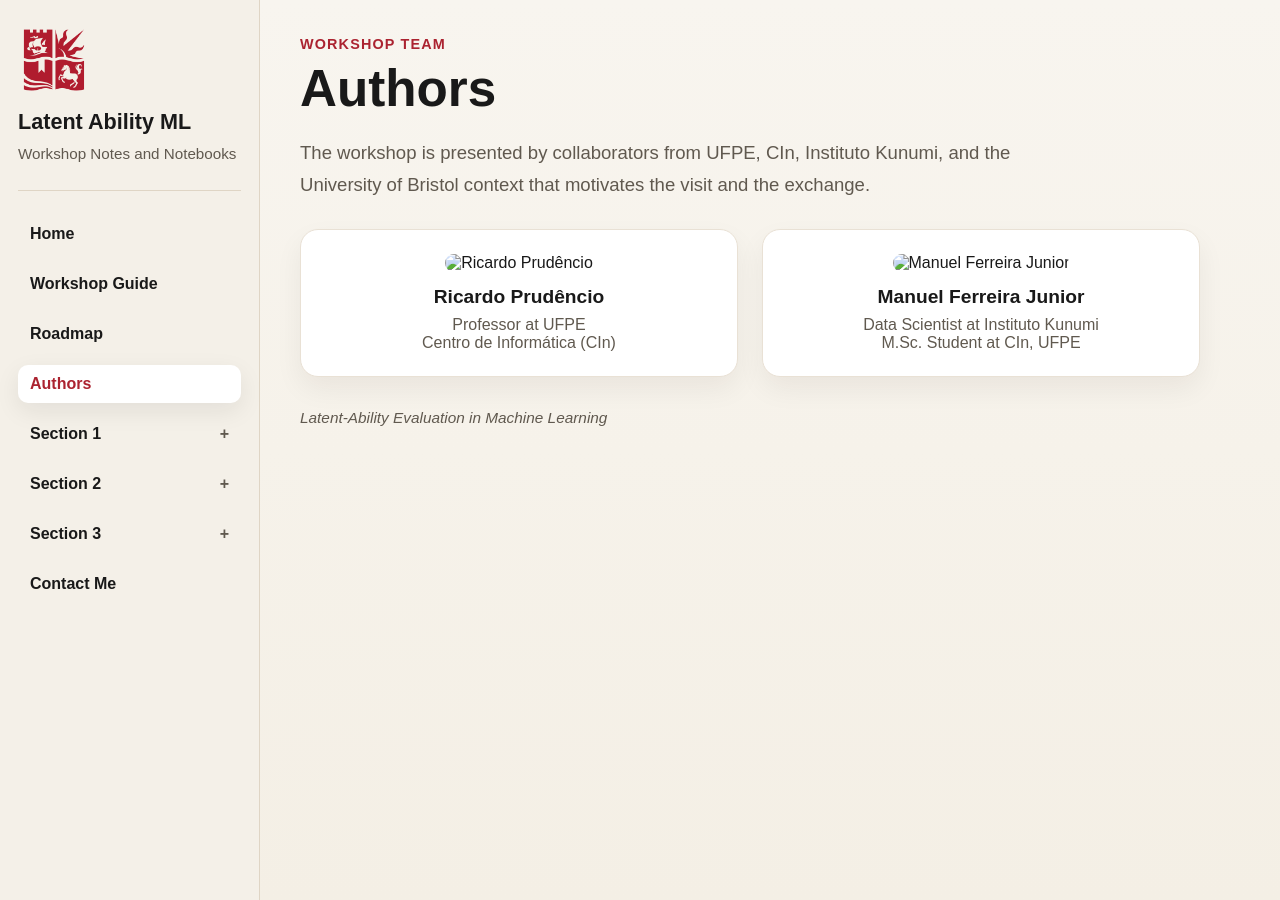
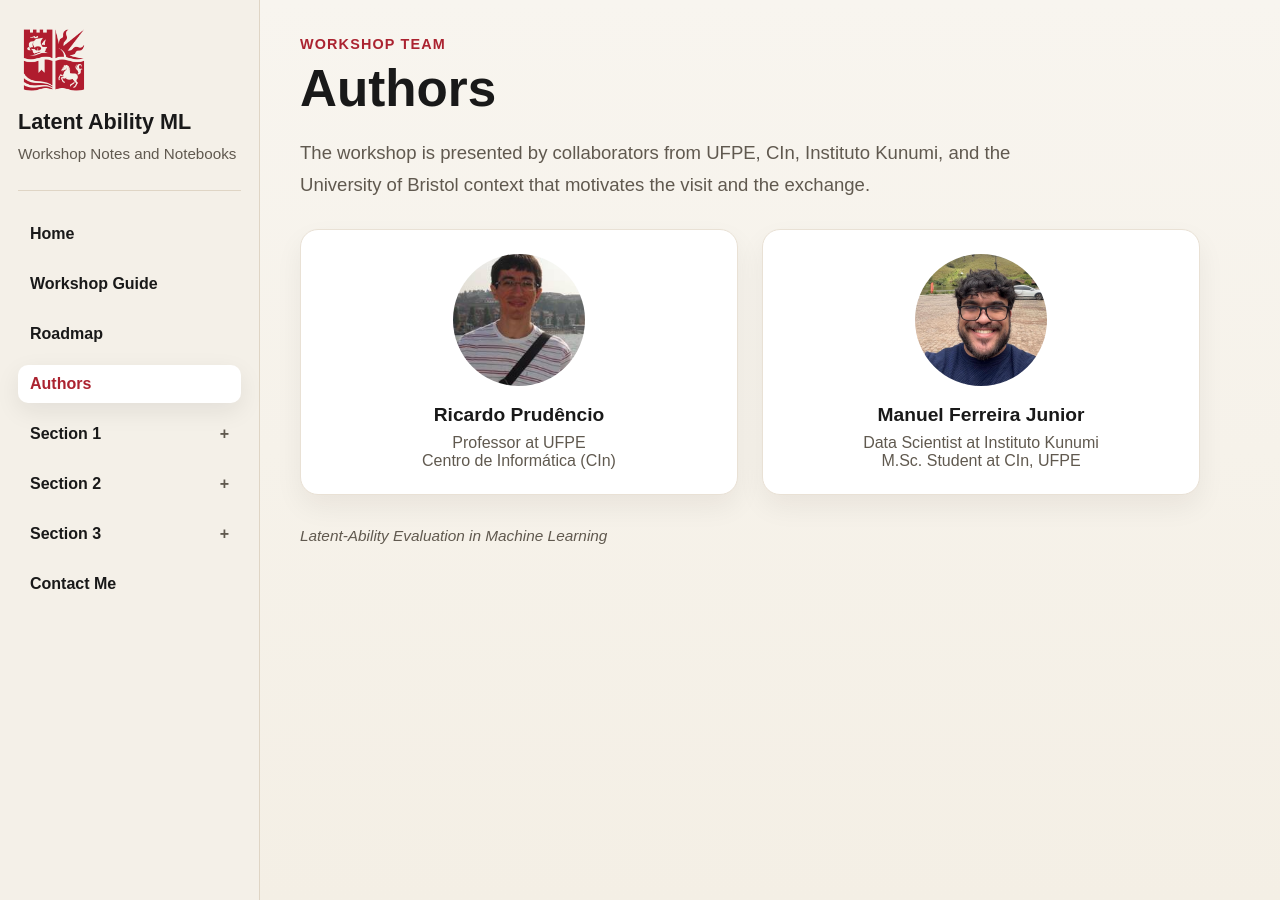
Before and after one commit to Manuelfjr/latent-ability-ml, a Jekyll site: the page built from site/authors.md, in a window 1280 px wide. Built offline with Jekyll 4.4.1, drawn with Linux system fonts in a browser that asks for light colours.

Commit message:
update: try fix

```diff
--- a/site/authors.md
+++ b/site/authors.md
@@ -8,7 +8,7 @@ permalink: /authors/
 
 <div class="authors-grid">
   <div class="author-card">
-    <img src="{{ 'docs/assets/author_rbcp.png' | relative_url }}" alt="Ricardo Prudêncio" class="author-photo" />
+    <img src="{{ '/assets/author_rbcp.png' | relative_url }}" alt="Ricardo Prudêncio" class="author-photo" />
     <div class="author-name">Ricardo Prudêncio</div>
     <div class="author-role">
       Professor at UFPE
@@ -18,7 +18,7 @@ permalink: /authors/
   </div>
 
   <div class="author-card">
-    <img src="{{ 'docs/assets/author_mfjr.png' | relative_url }}" alt="Manuel Ferreira Junior" class="author-photo" />
+    <img src="{{ '/assets/author_mfjr.png' | relative_url }}" alt="Manuel Ferreira Junior" class="author-photo" />
     <div class="author-name">Manuel Ferreira Junior</div>
     <div class="author-role">
       Data Scientist at Instituto Kunumi
```
